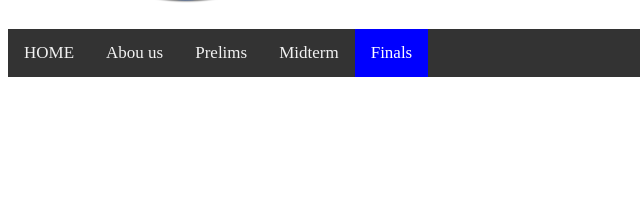
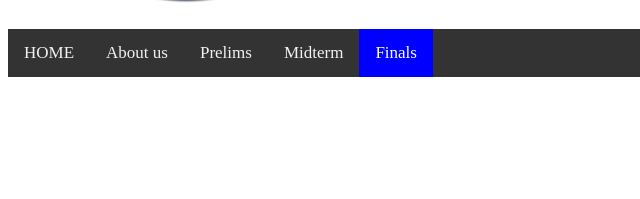
Before and after one commit to 2150140/WebtechShortTerm, a plain HTML site: page finals.html in a window 1280 px wide. Shown: the part 183-382 px from the top of the page, 0-640 px from the left. Drawn offline with Linux system fonts and the light colour scheme.

Commit message:
Update finals.html

```diff
--- a/finals.html
+++ b/finals.html
@@ -4,6 +4,10 @@
 <head>
 <meta charset="UTF-8">
 <title>Web Technology 2019 </title>
+
+<link href="Gen/img/logo.png" rel="icon">
+<link href="img/apple-touch-icon.png" rel="apple-touch-icon">
+
 </head>
 <body>
 
@@ -15,7 +19,7 @@
 	<div class ="container" >
 		<div class = "Topnav">
 			<a href="Index.html">HOME</a>
-			<a href="Aboutus.html">Abou us </a>
+			<a href="Aboutus.html">About us </a>
 			<a href="Prelims.html">Prelims</a>
 			<a href="Midterms.html">Midterm</a>
 			<a class = "active" href="finals.html">Finals</a>
```
